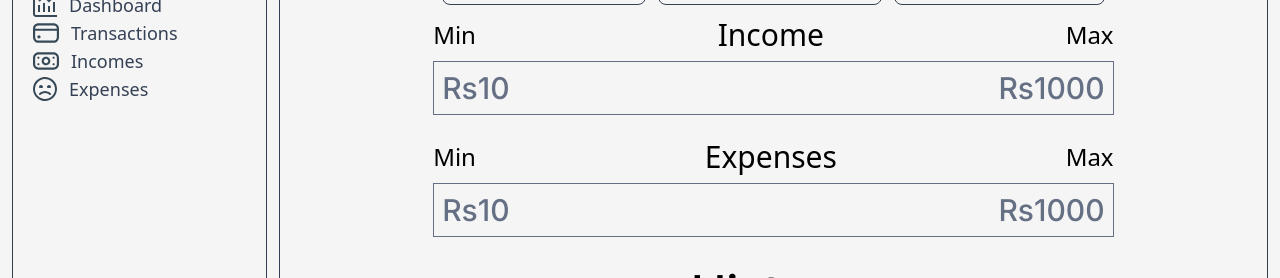
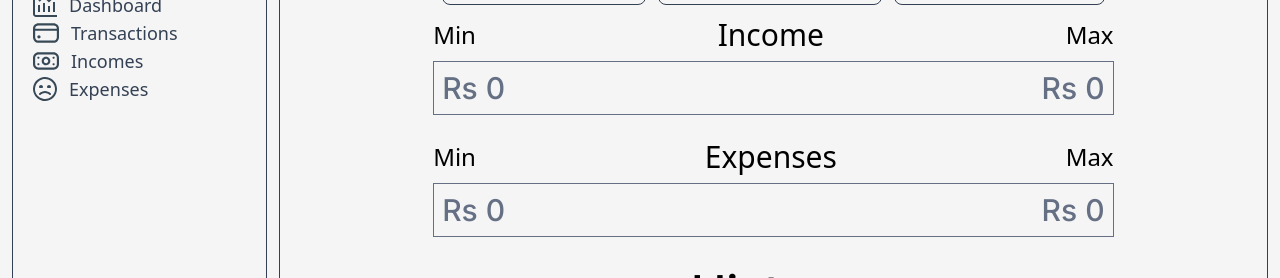
Before and after one commit to Karam-Abbas/Finance-Tracker, a React (Vite) app in the folder Frontend/: page /in/dashboard in a window 1280 px wide. Shown: the part 158-436 px from the top of the page. Built offline with nearby package versions, Linux system fonts and the light colour scheme; no server answers.

Commit message:
fixed some issues with the  incomes and expenses in dashboard

```diff
--- a/Frontend/src/pages/Dashboard.jsx
+++ b/Frontend/src/pages/Dashboard.jsx
@@ -3,10 +3,11 @@ import "../../public/stylesheets/Dashboard.css";
 import "../../public/stylesheets/LogIn.css";
 import { History } from "../components/index";
 import axios from "axios";
-const Dashboard =() => {
+const Dashboard = () => {
   const [netTotal, setNetTotal] = useState(0);
   const [total_expenses, setTotalExpenses] = useState(0);
   const [total_income, setTotalIncome] = useState(0);
+  const [transactions, setTransactions] = useState([]);
 
   useEffect(() => {
     const fetchData = async () => {
@@ -15,6 +16,7 @@ const Dashboard =() => {
         setNetTotal(response.data.netTotal);
         setTotalExpenses(response.data.total_expenses);
         setTotalIncome(response.data.total_income);
+        setTransactions(response.data.transactions);
         console.log(response.data);
       } catch (error) {
         console.log(error);
@@ -22,6 +24,35 @@ const Dashboard =() => {
     };
     fetchData();
   }, []);
+  let minIncome = Infinity;
+  let maxIncome = -Infinity;
+  let minExpense = Infinity;
+  let maxExpense = -Infinity;
+
+  for (let transaction of transactions) {
+    const amount = transaction.amount;
+    const sign = transaction.sign;
+
+    if (sign === "+") {
+      if (amount < minIncome) {
+        minIncome = amount;
+      }
+      if (amount > maxIncome) {
+        maxIncome = amount;
+      }
+    } else if (sign === "-") {
+      if (amount < minExpense) {
+        minExpense = amount;
+      }
+      if (amount > maxExpense) {
+        maxExpense = amount;
+      }
+    }
+  }
+  if (minIncome === Infinity) minIncome = 0;
+  if (maxIncome === -Infinity) maxIncome = 0;
+  if (minExpense === Infinity) minExpense = 0;
+  if (maxExpense === -Infinity) maxExpense = 0;
   return (
     <div className="border-x border-y border-solid border-[--primary-color] h-[56rem] w-full mr-3 p-5">
       <div className="flex flex-row items-center justify-center gap-3">
@@ -58,10 +89,10 @@ const Dashboard =() => {
         </div>
         <div className="flex flex-row items-center justify-between w-3/4 border-x border-y border-[--placeholder-color] border-solid p-2">
           <span className="text-3xl font-medium font-inter text-[--placeholder-color]">
-            Rs10
+            Rs  {minIncome}
           </span>
           <span className="text-3xl font-medium font-inter text-[--placeholder-color]">
-            Rs1000
+            Rs {maxIncome}
           </span>
         </div>
       </div>
@@ -73,10 +104,10 @@ const Dashboard =() => {
         </div>
         <div className="flex flex-row items-center justify-between w-3/4 border-x border-y border-[--placeholder-color] border-solid p-2">
           <span className="text-3xl font-medium font-inter text-[--placeholder-color]">
-            Rs10
+            Rs {minExpense}
           </span>
           <span className="text-3xl font-medium font-inter text-[--placeholder-color]">
-            Rs1000
+            Rs {maxExpense}
           </span>
         </div>
       </div>
```
